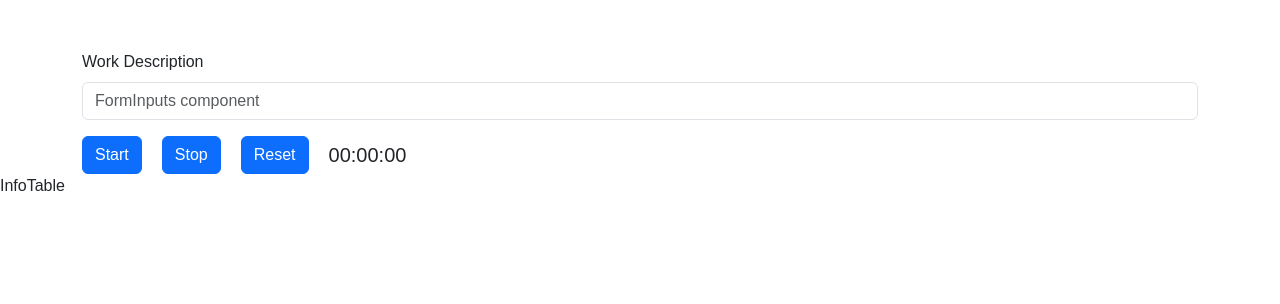
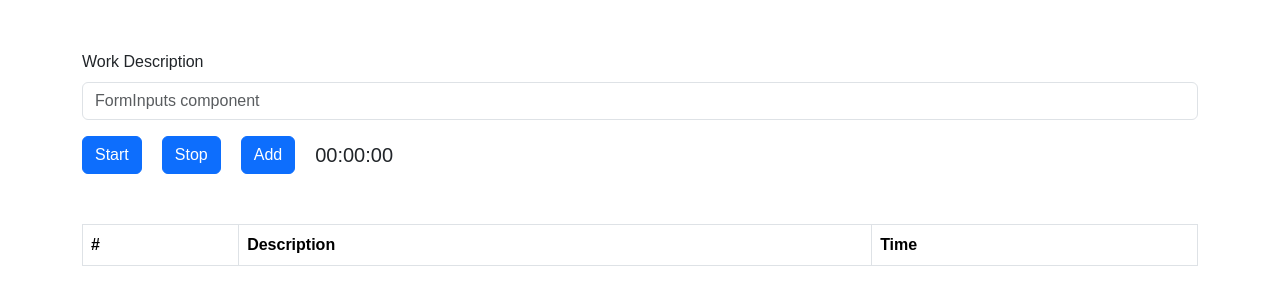
Before and after one commit to grekuu/nextrope-1, a React (Vite) app: page / in a window 1280 px wide. Shown: the top 304 px of the page. Built offline with nearby package versions, Linux system fonts and the light colour scheme.

Commit message:
feat(InfoTable): Table shows data properly

```diff
--- a/src/components/Form/FormInputs.tsx
+++ b/src/components/Form/FormInputs.tsx
@@ -1,62 +1,76 @@
-import "./formInputs.scss";
-import Container from "react-bootstrap/Container";
-import Form from "react-bootstrap/Form";
-import Button from "react-bootstrap/Button";
-import { useEffect, useState } from "react";
+import './formInputs.scss'
+import Container from 'react-bootstrap/Container'
+import Form from 'react-bootstrap/Form'
+import Button from 'react-bootstrap/Button'
+import { useEffect, useState } from 'react'
+import { useAppDispatch } from '../../redux/hooks'
+import { addData } from '../../redux/formSlice'
 
 const FormInputs = () => {
-  const [time, setTime] = useState(0);
-  const [running, setRunning] = useState(false);
+    const [time, setTime] = useState(0)
+    const [running, setRunning] = useState(false)
+    const [description, setDescription] = useState('')
+    const dispatch = useAppDispatch()
+
+    function sendData() {
+        const newData = {
+            description,
+            time:
+                ('0' + Math.floor((time / 60000) % 60)).slice(-2) +
+                ':' +
+                ('0' + Math.floor((time / 1000) % 60)).slice(-2) +
+                ':' +
+                ('0' + ((time / 10) % 100)).slice(-2),
+        }
+
+        dispatch(addData(newData))
+
+        setDescription('')
+        setTime(0)
+    }
+
     useEffect(() => {
-    let interval: number | undefined;
+        let interval: number | undefined
         if (running) {
             interval = window.setInterval(() => {
-        setTime((prevTime) => prevTime + 10);
-      }, 10);
+                setTime((prevTime) => prevTime + 10)
+            }, 10)
         } else if (interval !== undefined) {
-      window.clearInterval(interval);
+            window.clearInterval(interval)
         }
         return () => {
             if (interval !== undefined) {
-        window.clearInterval(interval);
+                window.clearInterval(interval)
             }
-    };
-  }, [running]);
+        }
+    }, [running])
 
     return (
         <Container className="form-inputs-container">
             <Form>
                 <Form.Group className="mb-3" controlId="exampleForm.ControlInput1">
                     <Form.Label>Work Description</Form.Label>
-          <Form.Control type="text" placeholder="FormInputs component" />
+                    <Form.Control
+                        type="text"
+                        placeholder="FormInputs component"
+                        onChange={(e) => setDescription(e.target.value)}
+                    />
                 </Form.Group>
-        <Button
-          variant="primary"
-          className="input-btn"
-          onClick={() => setRunning(true)}
-        >
+                <Button variant="primary" className="input-btn" onClick={() => setRunning(true)}>
                     Start
                 </Button>
-        <Button
-          variant="primary"
-          className="input-btn"
-          onClick={() => setRunning(false)}
-        >
+                <Button variant="primary" className="input-btn" onClick={() => setRunning(false)}>
                     Stop
                 </Button>
-        <Button
-          variant="primary"
-          className="input-btn"
-          onClick={() => setTime(0)}
-        >
-          Reset
+                <Button variant="primary" className="input-btn" onClick={sendData}>
+                    Add
                 </Button>
-        <span>{("0" + Math.floor((time / 60000) % 60)).slice(-2)}:</span>
-        <span>{("0" + Math.floor((time / 1000) % 60)).slice(-2)}:</span>
-        <span>{("0" + ((time / 10) % 100)).slice(-2)}</span>
+                <span>{('0' + Math.floor((time / 60000) % 60)).slice(-2)}:</span>
+                <span>{('0' + Math.floor((time / 1000) % 60)).slice(-2)}:</span>
+                <span>{('0' + ((time / 10) % 100)).slice(-2)}</span>
             </Form>
         </Container>
-  );
-};
+    )
+}
 
-export default FormInputs;
+export default FormInputs
--- a/src/components/InfoTable/InfoTable.tsx
+++ b/src/components/InfoTable/InfoTable.tsx
@@ -1,6 +1,34 @@
-import "./infoTable.scss";
+import './infoTable.scss'
+import { Container } from 'react-bootstrap'
+import Table from 'react-bootstrap/Table'
+import { useAppSelector } from '../../redux/hooks'
+import { selectData } from '../../redux/formSlice'
+
 const InfoTable = () => {
-  return <div>InfoTable</div>;
-};
+    const formData = useAppSelector(selectData)
 
-export default InfoTable;
+    return (
+        <Container className="table-container">
+            <Table striped bordered hover>
+                <thead>
+                    <tr>
+                        <th>#</th>
+                        <th>Description</th>
+                        <th>Time</th>
+                    </tr>
+                </thead>
+                <tbody>
+                    {formData.map((item, id) => (
+                        <tr>
+                            <td>{id + 1}</td>
+                            <td>{item.description}</td>
+                            <td>{item.time}</td>
+                        </tr>
+                    ))}
+                </tbody>
+            </Table>
+        </Container>
+    )
+}
+
+export default InfoTable
--- a/src/components/InfoTable/infoTable.scss
+++ b/src/components/InfoTable/infoTable.scss
@@ -0,0 +1,3 @@
+.table-container {
+    padding-top: 50px;
+}
--- a/src/index.scss
+++ b/src/index.scss
@@ -1,5 +1,5 @@
 * {
-  margin: 0;
-  padding: 0;
-  font-family: sans-serif;
+    margin: 0;
+    padding: 0;
+    font-family: sans-serif;
 }
--- a/src/main.tsx
+++ b/src/main.tsx
@@ -1,10 +1,14 @@
-import React from "react";
-import ReactDOM from "react-dom/client";
-import App from "./App.tsx";
-import "./index.scss";
+import React from 'react'
+import ReactDOM from 'react-dom/client'
+import App from './App.tsx'
+import './index.scss'
+import { Provider } from 'react-redux'
+import { store } from './redux/store.ts'
 
-ReactDOM.createRoot(document.getElementById("root")!).render(
-  <React.StrictMode>
-    <App />
-  </React.StrictMode>
-);
+ReactDOM.createRoot(document.getElementById('root')!).render(
+    <React.StrictMode>
+        <Provider store={store}>
+            <App />
+        </Provider>
+    </React.StrictMode>
+)
--- /dev/null
+++ b/src/redux/formSlice.tsx
@@ -0,0 +1,26 @@
+import { createSlice } from '@reduxjs/toolkit'
+import type { PayloadAction } from '@reduxjs/toolkit'
+import type { RootState } from './store'
+
+interface FormState {
+    data: Array<{ description: string; time: string }>
+}
+
+const initialState: FormState = {
+    data: [],
+}
+
+export const formSlice = createSlice({
+    name: 'form',
+    initialState,
+    reducers: {
+        addData: (state, action: PayloadAction<{ description: string; time: string }>) => {
+            state.data.push(action.payload)
+        },
+    },
+})
+
+export const { addData } = formSlice.actions
+export const selectData = (state: RootState) => state.form.data
+
+export default formSlice.reducer
--- /dev/null
+++ b/src/redux/hooks.ts
@@ -0,0 +1,6 @@
+import { useDispatch, useSelector } from 'react-redux'
+import type { TypedUseSelectorHook } from 'react-redux'
+import type { RootState, AppDispatch } from './store'
+
+export const useAppDispatch: () => AppDispatch = useDispatch
+export const useAppSelector: TypedUseSelectorHook<RootState> = useSelector
--- /dev/null
+++ b/src/redux/store.ts
@@ -0,0 +1,11 @@
+import { configureStore } from '@reduxjs/toolkit'
+import formReducer from './formSlice'
+
+export const store = configureStore({
+    reducer: {
+        form: formReducer,
+    },
+})
+
+export type RootState = ReturnType<typeof store.getState>
+export type AppDispatch = typeof store.dispatch
```
Also changed, not shown: src/App.tsx (+11 -11 lines), src/components/Form/formInputs.scss (indentation only), 1 other file (tests, documents, lock files or other folders). Lines whose indentation alone changed are shown as unchanged.
